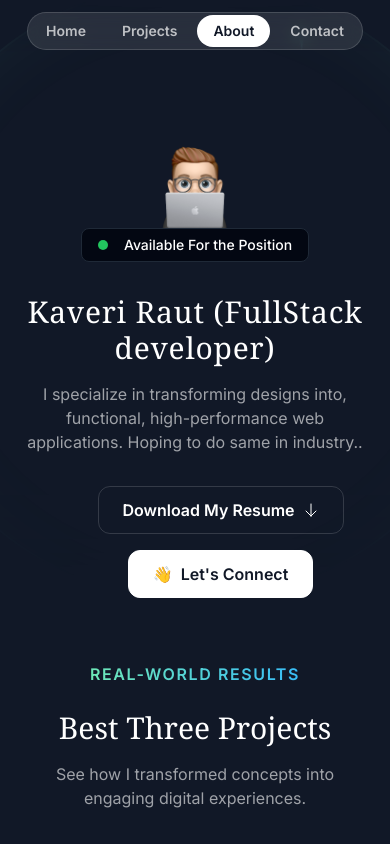
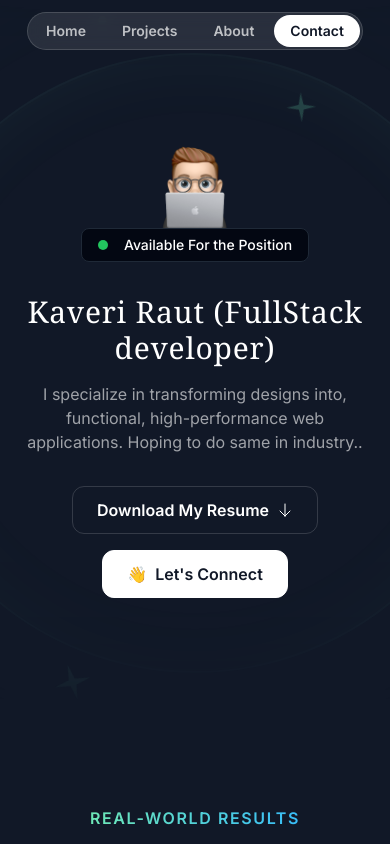
Before and after one commit to r-kaveri24/Porfolio, a Next.js app: page / in a window 390 px wide. Shown: the top 844 px of the page. Built offline with nearby package versions, Linux system fonts and the light colour scheme; a web font is replaced by a local one.

Commit message:
issue with buttons solved

```diff
--- a/src/app/globals.css
+++ b/src/app/globals.css
@@ -4,7 +4,7 @@
 
 @layer base {
   .nav-item {
-    @apply px-4 py-1.5 rounded-full text-white/70 text-sm font-semibold hover:bg-white/10 hover:text-white transition duration-300;
+    @apply px-4 py-1.5 rounded-full text-white/70 sm:text-sm text-xs  font-semibold hover:bg-white/10 hover:text-white transition duration-300;
   }
   .hero-ring {
     @apply absolute inset-0  border-2 top-1/2 left-1/2 -translate-x-1/2 -translate-y-1/2 rounded-full border-emerald-300/5 shadow-[0_0_80px_inset] shadow-emerald-300/5;
--- a/src/sections/Contact.tsx
+++ b/src/sections/Contact.tsx
@@ -68,8 +68,9 @@ export const ContactSection = () => {
     }
   };
   const router = useRouter();
-  return <div className=' relative z-10 py-16 pt-12 lg:py-24 lg:pt-20 '>
-    <div id='contact' className='container '>
+  return (
+    <div className=' relative z-10 py-16 pt-12 lg:py-24 lg:pt-20 ' id='contact'>
+      <div className='container '>
         <div className="bg-gradient-to-r from-emerald-300 to-sky-400 text-gray-900 py-8 px-10 rounded-3xl text-center md:text-left">
           <div className='flex flex-col md:flex-row gap-8 md:gap-16 items-center'>
             <div >
@@ -116,5 +117,5 @@ export const ContactSection = () => {
           </div>
         </div>
       </div>
-  </div>;
+    </div>)
 };
--- a/src/sections/Header.tsx
+++ b/src/sections/Header.tsx
@@ -36,7 +36,7 @@ export const Header = () => {
   }, []);
 
   return (
-    <div className="flex justify-center items-center fixed top-3 w-full z-50">
+    <div className="flex justify-center items-center fixed top-3 w-full z-50 text-xs">
       <nav className="flex gap-1 p-0.5 border border-white/15 bg-white/10 backdrop-blur rounded-full">
         <Link
           href="#home"
--- a/src/sections/Hero.tsx
+++ b/src/sections/Hero.tsx
@@ -56,7 +56,7 @@ export const HeroSection = () => {
       </HeroOrbit>
     </div>
     <div className="container">
-      <div className='flex flex-col items-center'>
+      <div className='flex flex-col items-center relative z-8'>
         <Image src={memojiImage} className='size-[100px]' alt="Person peeking from behind laptop" />
         <div className='bg-gray-950 border border-gray-800 px-4 py-1.5 inline-flex items-center gap-4 rounded-lg'>
           <div className='bg-green-500 size-2.5 rounded-full relative'>
@@ -69,13 +69,13 @@ export const HeroSection = () => {
         <h1 className='font-serif text-3xl md:text-5xl text-center mt-8 tracking-wide'>Kaveri Raut (FullStack developer)</h1>
         <p className='mt-4 text-center md:text-lg text-white/60'>I specialize in transforming designs into, functional, high-performance web applications. Hoping to do same in industry..</p>
       </div>
-      <div className='absolute z-8 left-[10%] sm:left-[25%]  md:left-1/3 md:right-1/3  flex flex-col md:flex-row justify-center items-center mt-8 gap-4'>
-        <a href='/resume\Kaveri_Raut(7220813813).pdf' download className='inline-flex items-center gap-2 border border-white/15 px-6 h-12 rounded-xl min-w-fit'>
+      <div className='flex flex-col md:flex-row justify-center items-center mt-8 gap-4'>
+        <a href='/resume\Kaveri_Raut(7220813813).pdf' download className='inline-flex w-full justify-center sm:w-fit items-center gap-2 border border-white/15 px-6 h-12 rounded-xl min-w-fit'>
           <span className='font-semibold'>Download My Resume</span>
           <ArrowDown className='size-4' />
         </a>
         <a href='#contact'
-          className=' inline-flex items-center min-w-fit gap-2 border border-white bg-white text-gray-900 h-12 px-6 rounded-xl cursor-pointer'>
+          className='w-full inline-flex items-center justify-center min-w-fit gap-2 border sm:w-fit border-white bg-white text-gray-900 h-12 px-6 rounded-xl cursor-pointer'>
           <span>👋</span>
           <span className='font-semibold'>Let&apos;s Connect</span>
         </a>
```
Lines whose indentation alone changed are shown as unchanged.
